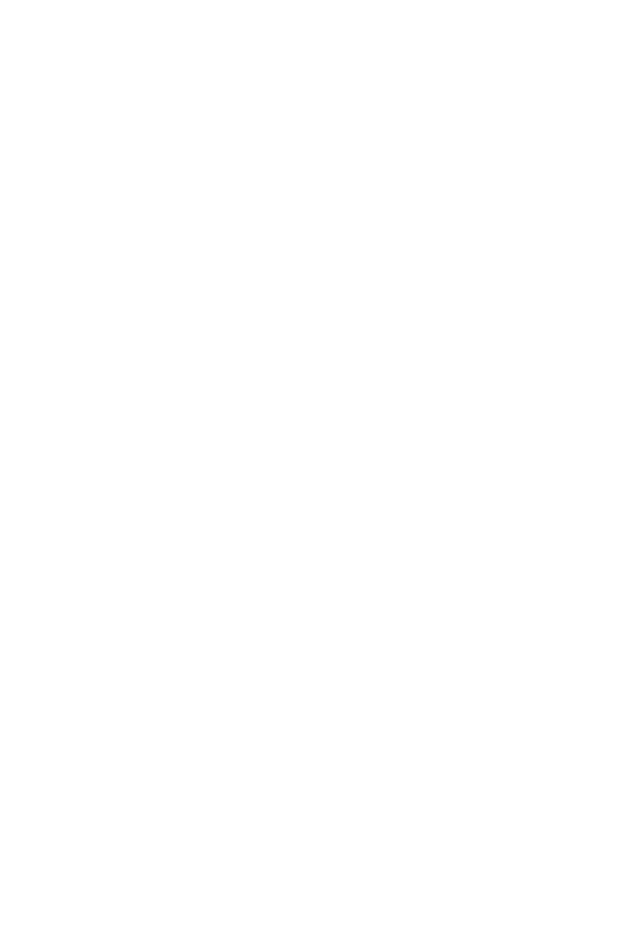
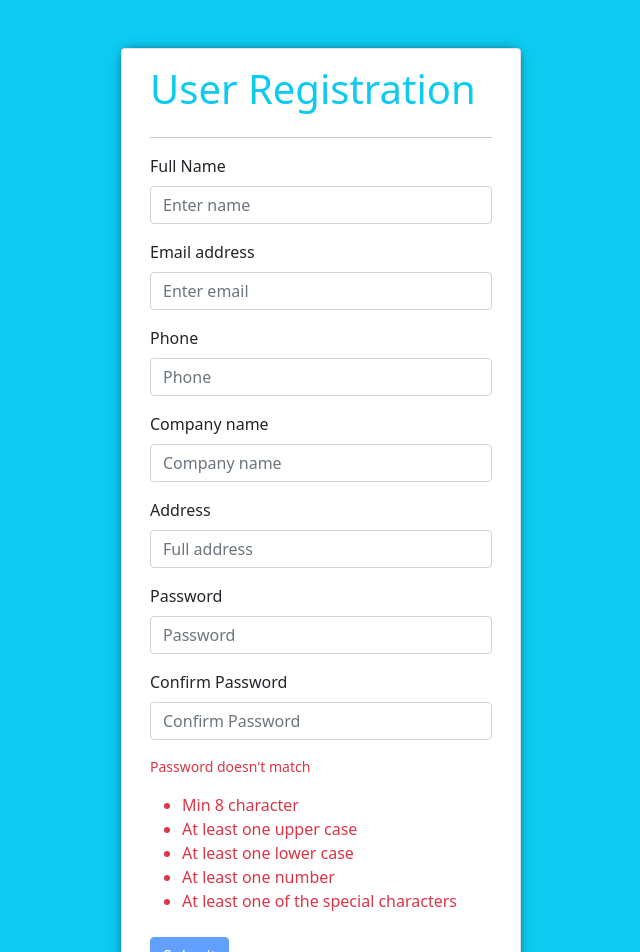
Before and after one commit to iamsuigeneris/ticketed-crm-system, a React (Create React App) app in the folder frontend/: page /registration in a window 1280 px wide. Shown: the top 952 px of the page, without its empty margins (319-959 px from the left). Before the commit the page ends 800 px from the top, so only its background shows below. Built offline with nearby package versions, Linux system fonts and the light colour scheme.

Commit message:
user registration page added

```diff
--- a/frontend/src/App.js
+++ b/frontend/src/App.js
@@ -4,6 +4,7 @@
 // import DefaultLayout from './layout/DefaultLayout';
 import Dashboard from './page/dashboard/Dashboard';
 import { Entry } from './page/entry/Entry.page';
+import { Registration } from './page/registration/Registration';
 import AddTicket from './page/new-ticket/AddTicket';
 import TicketLists from './page/ticket-listing/TicketLists';
 import Ticket from './page/ticket/Ticket';
@@ -17,6 +18,9 @@
         <Switch>
           <Route exact path="/">
             <Entry />
+          </Route>
+          <Route path="/registration">
+            <Registration />
           </Route>
 
             <PrivateRoute path="/dashboard">
--- a/frontend/src/components/login/Login.comp.js
+++ b/frontend/src/components/login/Login.comp.js
@@ -98,6 +98,12 @@
                     <a href="#!" onClick={() => formSwitcher('reset')} style={{ textDecoration: "none" }}>Forget Password?</a>
                 </Col>
             </Row>
+            <Row className="py-4">
+                <Col>
+                    Are you new here?{' '}
+                    <a href="/registration" onClick={() => formSwitcher('reset')} style={{ textDecoration: "none" }}>Register Now</a>
+                </Col>
+            </Row>
         </Container>
     )
 }
--- /dev/null
+++ b/frontend/src/components/registration-form/RegistrationForm.js
@@ -0,0 +1,121 @@
+import React,{useState,useEffect} from 'react'
+import { Container, Row, Form, Button, Col } from 'react-bootstrap'
+
+const initialState = {
+    name:"",
+    phone:"",
+    email:"",
+    company:"",
+    password:"",
+    confirmPassword:"",
+}
+const pwdVerificationError = {
+    isLengthy: false,
+    hasUpper: false,
+    hasLower: false,
+    hasNumber: false,
+    hasSpeXter: false,
+    confirmPassword:false
+}
+
+const RegistrationForm = () => {
+    const [newUser, setNewUser] = useState(initialState)
+    const [passwordError, setPasswordError] = useState(pwdVerificationError)
+
+    useEffect(() => {
+
+    }, [newUser])
+
+    const handleOnChange = e => {
+        const { name, value } = e.target
+
+        setNewUser({ ...newUser, [name]: value })
+
+        if (name === "password") {
+            const isLengthy = value.length > 8
+            const hasUpper = /[A-Z]/.test(value)
+            const hasLower = /[a-z]/.test(value)
+            const hasNumber = /[0-9]/.test(value)
+            const hasSpeXter = /[@,#,$,%,&]/.test(value)
+
+            setPasswordError({...passwordError,isLengthy,hasUpper,hasLower,hasNumber,hasSpeXter})
+        }
+        if (name === "confirmPassword") {
+            setPasswordError({
+                ...passwordError,
+                confirmPassword: newUser.password === value
+            })
+        }
+    }
+
+    const handleOnSubmit = e => {
+        e.preventDefault()
+    }
+    console.log(newUser)
+    return (
+        <Container>
+            <Row>
+                <Col>
+                    <h1 className="text-info">User Registration</h1>
+                </Col>
+            </Row>
+            <hr />
+            <Row>
+                <Col>
+                    <Form onSubmit={handleOnSubmit}>
+                        <Form.Group className="mb-3">
+                            <Form.Label>Full Name</Form.Label>
+                            <Form.Control type="text" name="name" value={newUser.name} onChange={handleOnChange} placeholder="Enter name" />
+                        </Form.Group>
+                        <Form.Group className="mb-3">
+                            <Form.Label>Email address</Form.Label>
+                            <Form.Control type="text" name="email" value={newUser.email} onChange={handleOnChange} placeholder="Enter email" />
+                        </Form.Group>
+                        <Form.Group className="mb-3">
+                            <Form.Label>Phone</Form.Label>
+                            <Form.Control type="number" name="phone" value={newUser.phone} onChange={handleOnChange} placeholder="Phone" />
+                        </Form.Group>
+                        <Form.Group className="mb-3">
+                            <Form.Label>Company name</Form.Label>
+                            <Form.Control type="text" name="company" value={newUser.company} onChange={handleOnChange} placeholder="Company name" />
+                        </Form.Group>
+                        <Form.Group className="mb-3">
+                            <Form.Label>Address</Form.Label>
+                            <Form.Control type="text" name="address" value={newUser.address} onChange={handleOnChange} placeholder="Full address" />
+                        </Form.Group>
+                        <Form.Group className="mb-3" controlId="formBasicPassword">
+                            <Form.Label>Password</Form.Label>
+                            <Form.Control type="password" name="password" value={newUser.password} onChange={handleOnChange} placeholder="Password" />
+                        </Form.Group>
+                        <Form.Group className="mb-3" controlId="formBasicPassword">
+                            <Form.Label>Confirm Password</Form.Label>
+                            <Form.Control type="password" name="confirmPassword" value={newUser.confirmPassword} onChange={handleOnChange} placeholder="Confirm Password" />
+                        </Form.Group>
+                        <Form.Text>
+                            {!passwordError.confirmPassword && (<div className="text-danger mb-3">Password doesn't match</div>)}
+                        </Form.Text>
+                        <ul className="mb-4">
+                            <li className={passwordError.isLengthy ? "text-success" : "text-danger"}>Min 8 character</li>
+                            <li className={passwordError.hasUpper ? "text-success" : "text-danger"}>At least one upper case</li>
+                            <li className={passwordError.hasLower ? "text-success" : "text-danger"}>At least one lower case</li>
+                            <li className={passwordError.hasNumber ? "text-success" : "text-danger"}>At least one number</li>
+                            <li className={passwordError.hasSpeXter ? "text-success" : "text-danger"}>At least one of the special characters</li>
+                        </ul>
+
+                        <Button variant="primary" type="submit" disabled={Object.values(passwordError).includes(false)}>
+                            Submit
+                        </Button>
+                    </Form>
+                </Col>
+            </Row>
+            <Row className="py-4">
+                <Col>
+                    Already have an account {' '}
+                     <a href="/">Login Now</a>
+                </Col>
+            </Row>
+        </Container>
+    )
+}
+
+export default RegistrationForm
--- /dev/null
+++ b/frontend/src/page/registration/Registration.js
@@ -0,0 +1,17 @@
+import React from 'react'
+import { Card } from "react-bootstrap"
+import "./registration.css"
+import RegistrationForm from "../../components/registration-form/RegistrationForm"
+
+export const Registration = () => {
+    return <div className="registration-page bg-info">
+        <div className="mt-5">
+            <Card style={{ width: '25rem', padding:'1rem' }} className="form-box">
+            <RegistrationForm />
+            </Card>
+        </div >
+    </div>
+
+
+
+}
--- /dev/null
+++ b/frontend/src/page/registration/registration.css
@@ -0,0 +1,9 @@
+.registration-page{
+    /* height:100vh; */
+    display: flex;
+    justify-content: center;
+    align-items: center;
+}
+.form-box{
+    box-shadow: 0px 0px 12px -5px black;
+}
```
